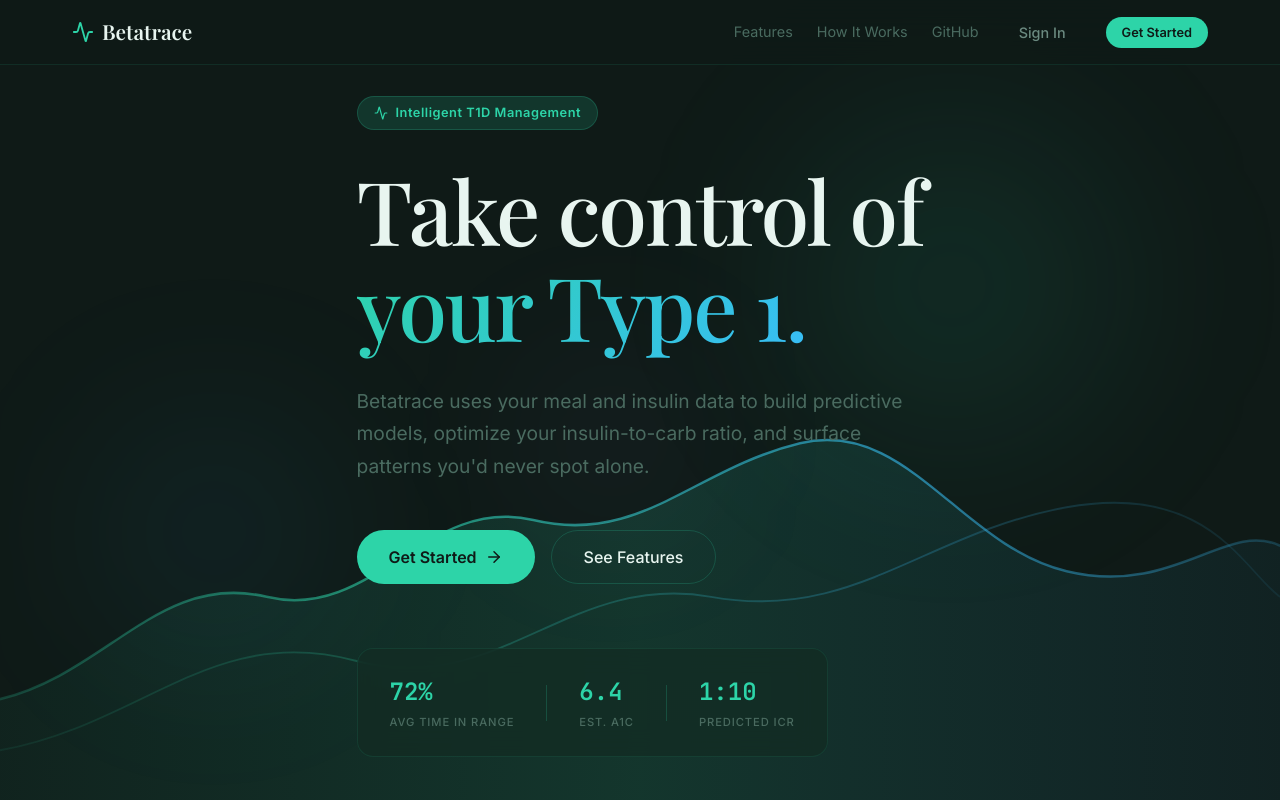
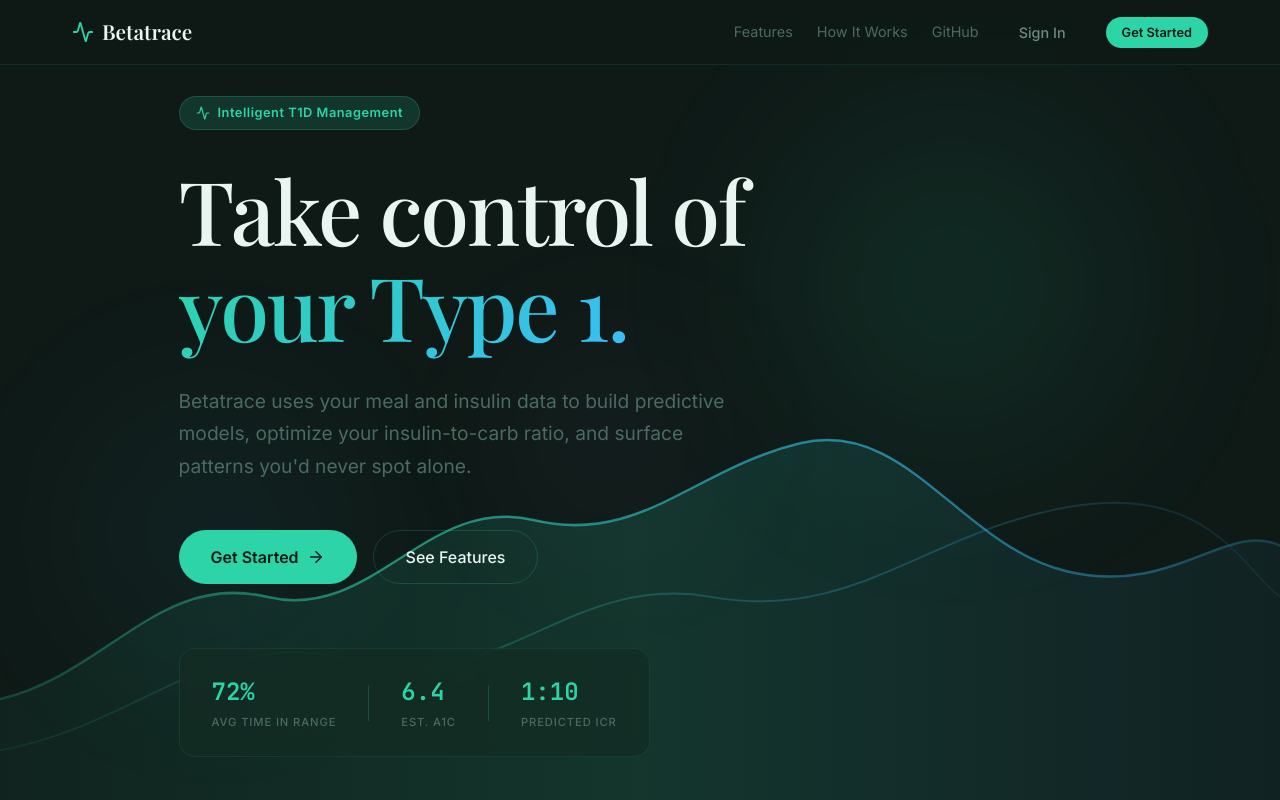
Before and after one commit to Davey2Waveyy/t1d, a React (Vite) app: page / in a window 1280 px wide. Shown: the top 800 px of the page. Built offline with nearby package versions, Linux system fonts and the light colour scheme; no server answers; a web font is replaced by a local one.

Commit message:
feat: add phone mockup to landing hero section

```diff
--- a/src/components/landing/Hero.css
+++ b/src/components/landing/Hero.css
@@ -175,3 +175,96 @@
     justify-content: center;
   }
 }
+
+/* Two-column hero layout */
+.hero-content {
+  display: flex;
+  align-items: center;
+  gap: var(--space-4xl);
+  max-width: 1200px;
+}
+
+.hero-copy {
+  flex: 1;
+  min-width: 0;
+  max-width: 580px;
+}
+
+/* Phone mockup */
+.hero-mockup {
+  flex-shrink: 0;
+  display: flex;
+  align-items: center;
+  justify-content: center;
+  opacity: 0;
+}
+
+.hero-phone {
+  width: 260px;
+  height: 560px;
+  background: var(--bg-dashboard);
+  border-radius: 36px;
+  border: 7px solid #1C1C1E;
+  box-shadow:
+    inset 0 0 0 1px rgba(255,255,255,0.06),
+    0 40px 80px rgba(0,0,0,0.5),
+    0 0 60px rgba(45, 212, 168, 0.08);
+  display: flex;
+  flex-direction: column;
+  overflow: hidden;
+  animation: float 6s ease-in-out infinite;
+}
+
+.hero-phone-notch {
+  width: 80px;
+  height: 20px;
+  background: #1C1C1E;
+  border-radius: 0 0 12px 12px;
+  margin: 0 auto;
+  flex-shrink: 0;
+}
+
+.hero-phone-screen {
+  flex: 1;
+  overflow: hidden;
+}
+
+.hero-phone-screen img {
+  width: 100%;
+  height: 100%;
+  object-fit: cover;
+  object-position: top;
+}
+
+.hero-phone-home {
+  height: 24px;
+  display: flex;
+  align-items: center;
+  justify-content: center;
+  flex-shrink: 0;
+}
+
+.hero-phone-home::after {
+  content: '';
+  width: 80px;
+  height: 4px;
+  background: rgba(255,255,255,0.2);
+  border-radius: var(--radius-full);
+}
+
+/* Hide mockup on mobile */
+@media (max-width: 900px) {
+  .hero-content {
+    flex-direction: column;
+    gap: var(--space-2xl);
+    max-width: 800px;
+  }
+
+  .hero-copy {
+    max-width: 100%;
+  }
+
+  .hero-mockup {
+    display: none;
+  }
+}
--- a/src/components/landing/Hero.jsx
+++ b/src/components/landing/Hero.jsx
@@ -1,5 +1,6 @@
 import { useState, useEffect } from 'react';
 import { ArrowRight, Activity } from 'lucide-react';
+import heroImg from '../../assets/hero.png';
 import './Hero.css';
 
 export default function Hero({ onGetStarted }) {
@@ -58,6 +59,7 @@
       </div>
 
       <div className="hero-content container">
+        <div className="hero-copy">
           <div className="hero-badge animate-fade-in-up">
             <Activity size={14} />
             <span>Intelligent T1D Management</span>
@@ -100,6 +102,17 @@
             </div>
           </div>
         </div>
+
+        <div className="hero-mockup animate-fade-in-up stagger-3">
+          <div className="hero-phone">
+            <div className="hero-phone-notch" />
+            <div className="hero-phone-screen">
+              <img src={heroImg} alt="Betatrace app screenshot" />
+            </div>
+            <div className="hero-phone-home" />
+          </div>
+        </div>
+      </div>
     </section>
   );
 }
```
Lines whose indentation alone changed are shown as unchanged.
